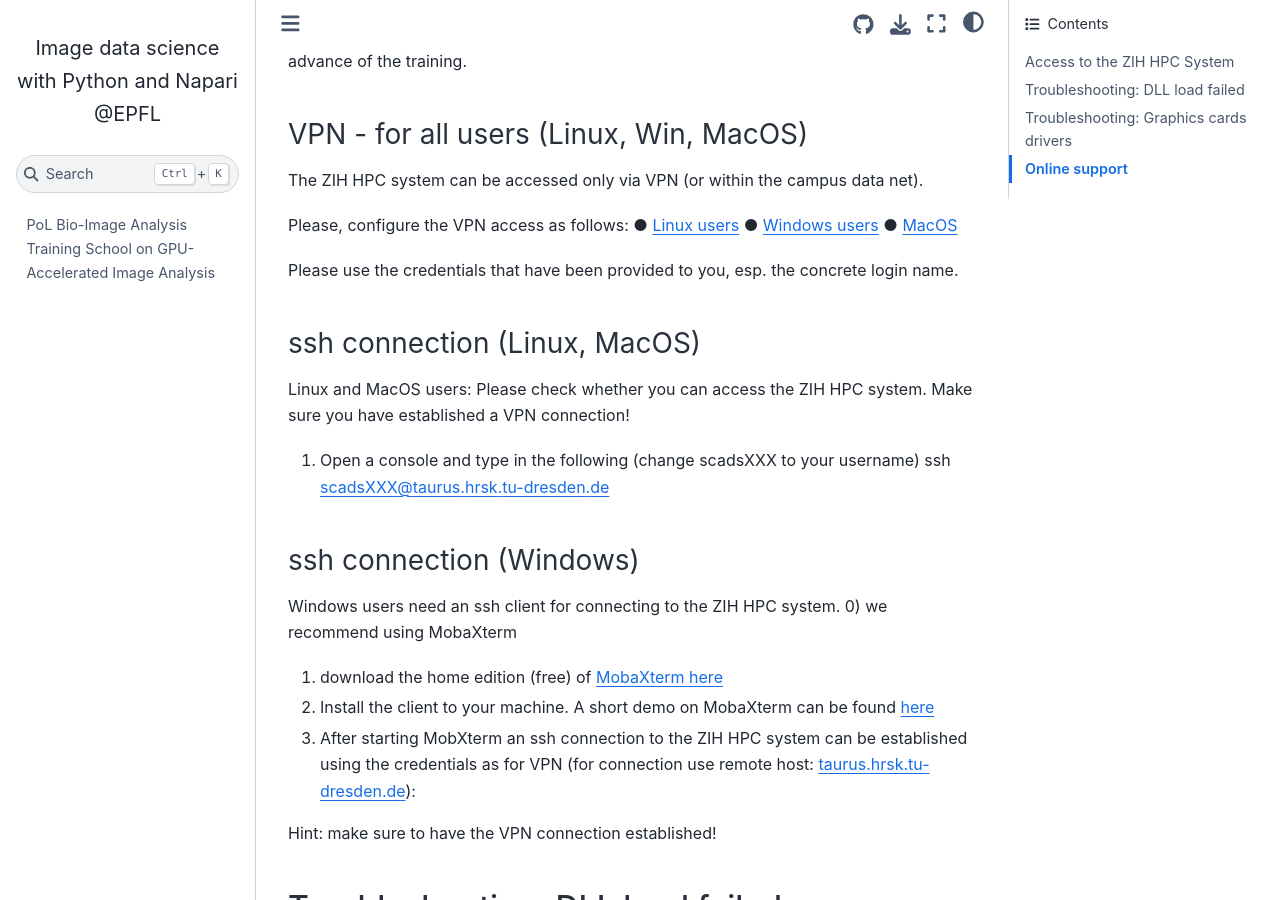
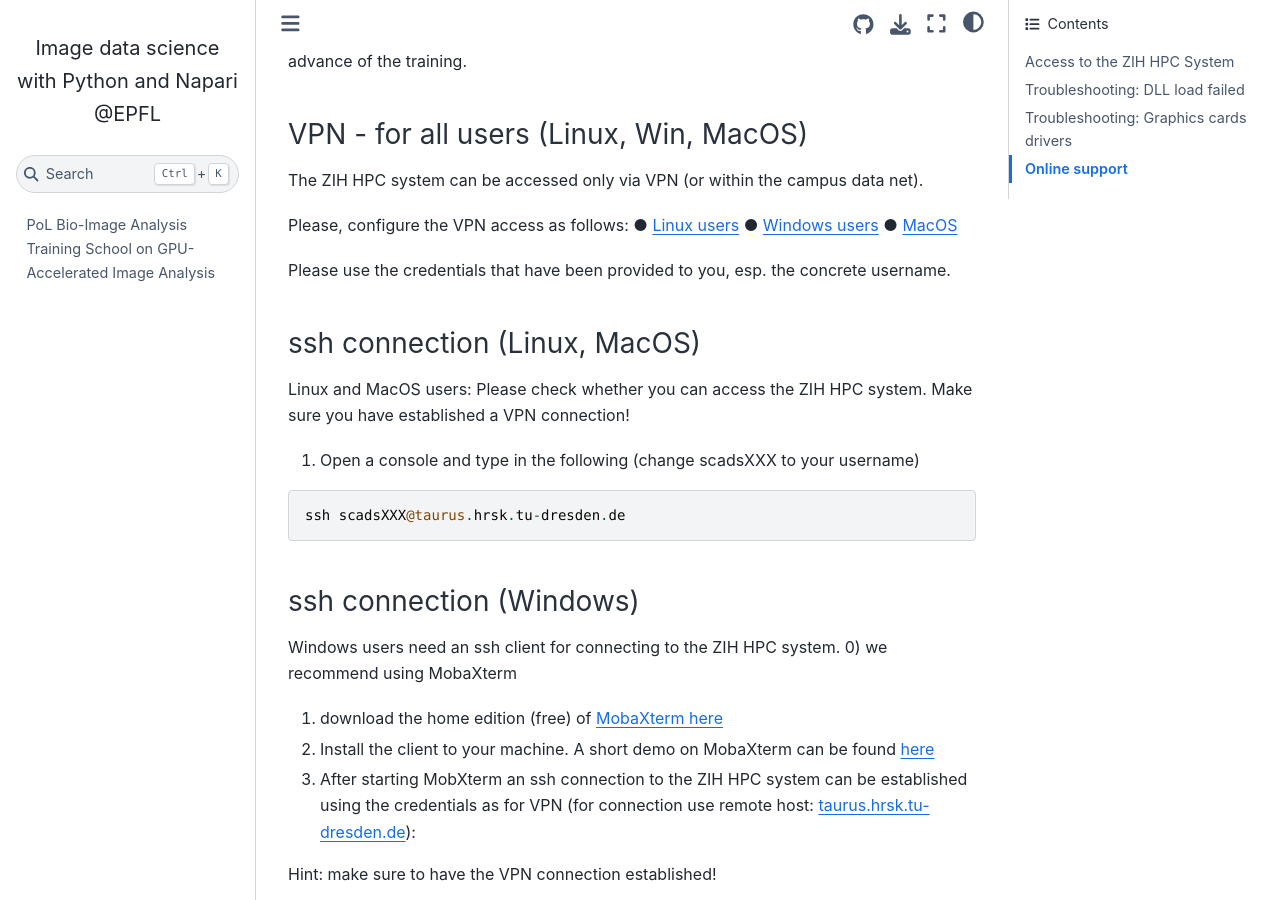
Before and after one commit to BiAPoL/PoL-BioImage-Analysis-TS-GPU-Accelerated-Image-Analysis, a Jupyter Book: the page built from docs/00_course_preparation/Readme.md, in a window 1280 px wide and 900 px high, scrolled down 1151 px. Built offline with Jupyter Book 1.0.4 settings and Sphinx 7.4.7 and the Sphinx Book theme 1.1.4, drawn with Linux system fonts in a browser that asks for light colours; pages that are not in the unit, such as notebooks, are missing from menus.

Commit message:
Update Readme.md
small changes#2

````diff
--- a/docs/00_course_preparation/Readme.md
+++ b/docs/00_course_preparation/Readme.md
@@ -33,12 +33,14 @@ Please, configure the VPN access as follows:
 ● [Windows users](https://tu-dresden.de/zih/dienste/service-katalog/arbeitsumgebung/zugang_datennetz/vpn/openvpn/windows)
 ● [MacOS](https://tu-dresden.de/zih/dienste/service-katalog/arbeitsumgebung/zugang_datennetz/vpn/openvpn/macos)
 
-Please use the credentials that have been provided to you, esp. the concrete login name.
+Please use the credentials that have been provided to you, esp. the concrete username.
 
 ### ssh connection (Linux, MacOS)
 Linux and MacOS users: Please check whether you can access the ZIH HPC system. Make sure you have established a VPN connection!
 1) Open a console and type in the following (change scadsXXX to your username)
+```
 ssh scadsXXX@taurus.hrsk.tu-dresden.de
+```
 
 ### ssh connection (Windows)
 Windows users need an ssh client for connecting to the ZIH HPC system.
````
